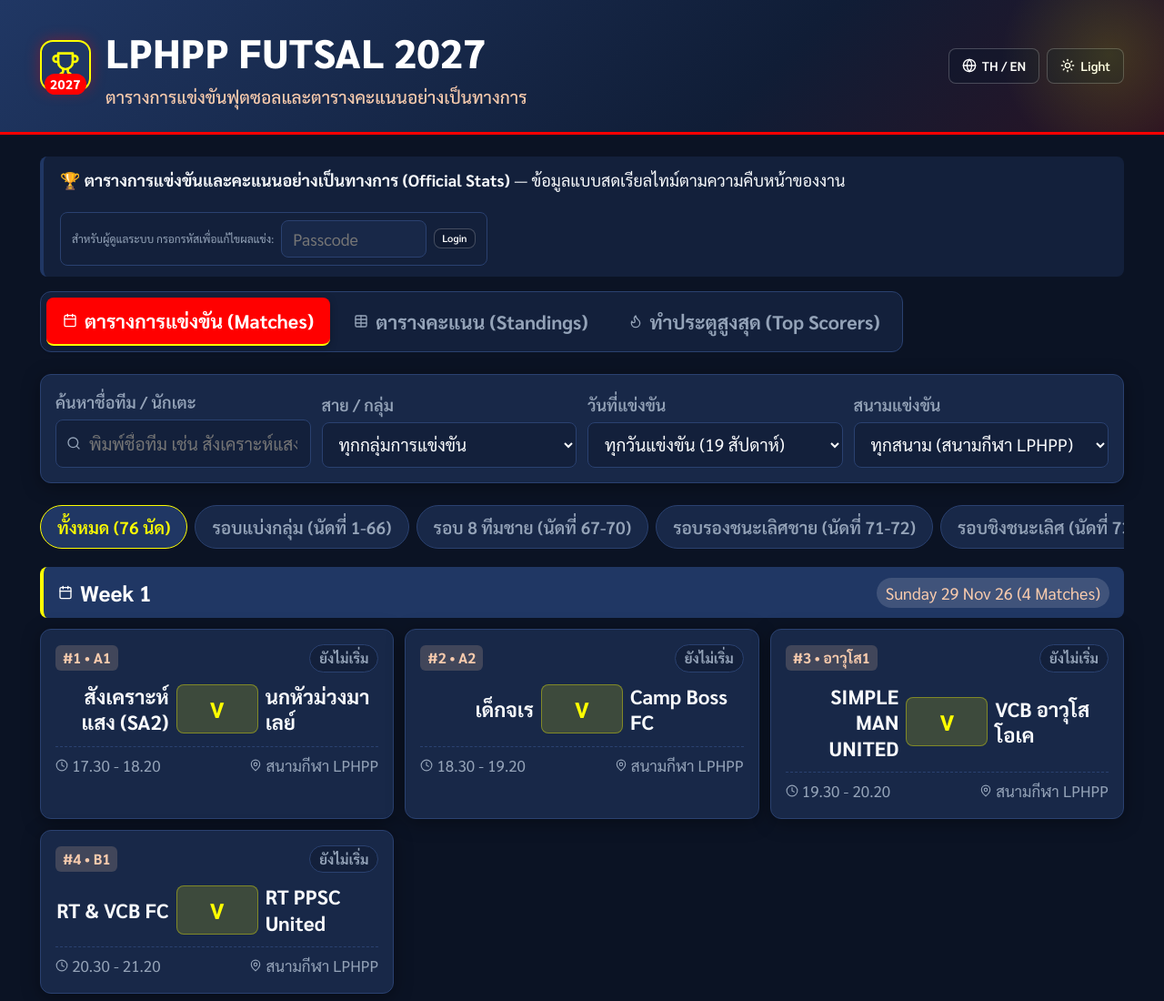
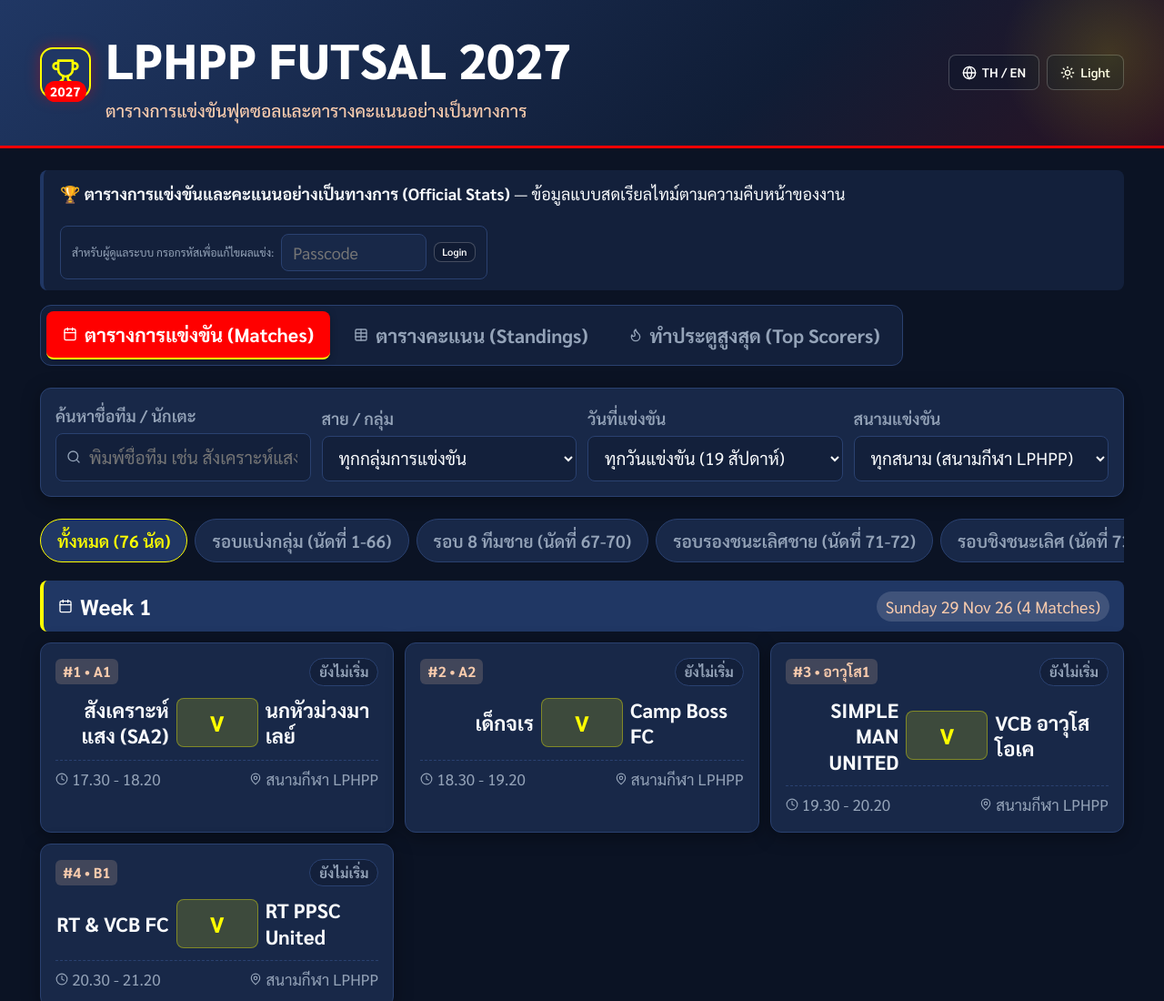
Before and after one commit to tdanwangkwa-cloud/FUTSAL-2027, a plain HTML site: page index.html in a window 1280 px wide. Shown: the top 1100 px of the page at 91% size. Drawn offline with Linux system fonts and the light colour scheme; a web font is replaced by a local one.

Commit message:
Update index.html

```diff
--- a/index.html
+++ b/index.html
@@ -151,8 +151,8 @@
 
     .brand-titles h1 {
       margin: 0;
-      font-size: clamp(34px, 4vw, 44px);
-      font-weight: 800;
+      font-size: clamp(54px, 4vw, 64px);
+      font-weight: 850;
       letter-spacing: 0.3px;
       display: flex;
       align-items: center;
```
